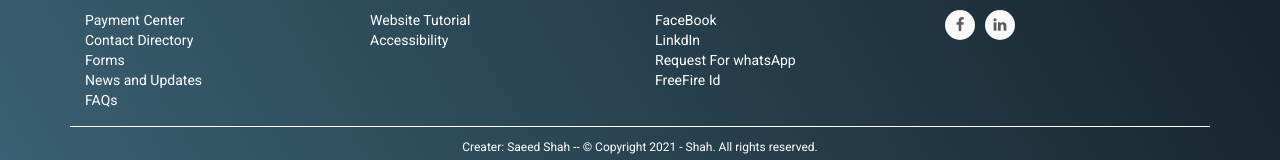
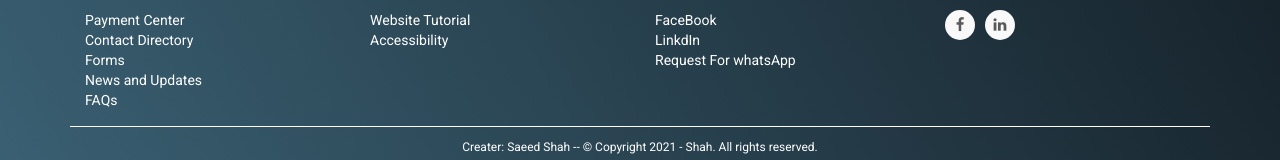
Before and after one commit to SaeedShah1/AngularProject, an Angular app: page / in a window 1280 px wide. Shown: the part 958-1118 px from the top of the page. Built offline with nearby package versions, Linux system fonts and the light colour scheme.

Commit message:
Successful Login

```diff
--- a/src/app/footer/footer.component.html
+++ b/src/app/footer/footer.component.html
@@ -47,8 +47,6 @@
               <li><a href="#">FaceBook</a></li>
               <li><a href="#">LinkdIn</a></li>
               <li><a href="#">Request For whatsApp</a></li>
-              <li><a href="#">FreeFire Id</a></li>
-
               <li>
                 <a href="#"></a>
               </li>
```
